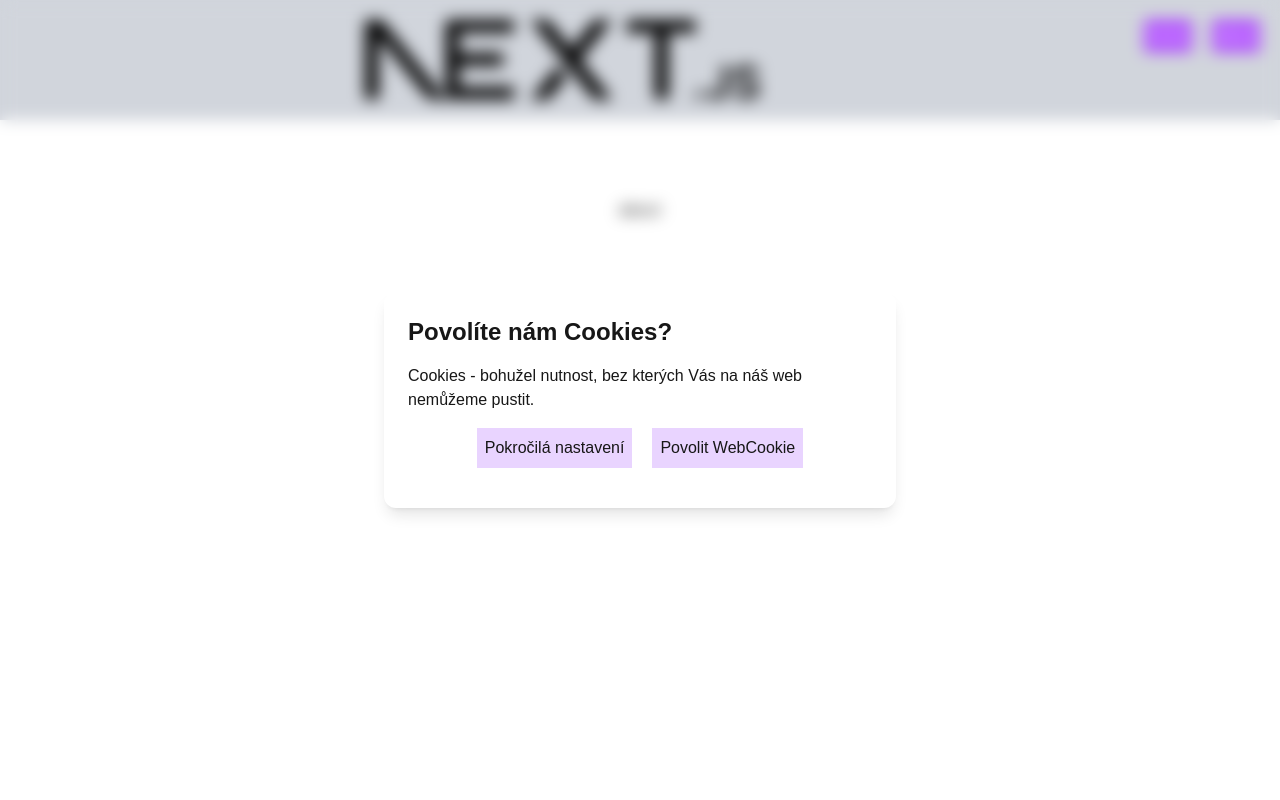
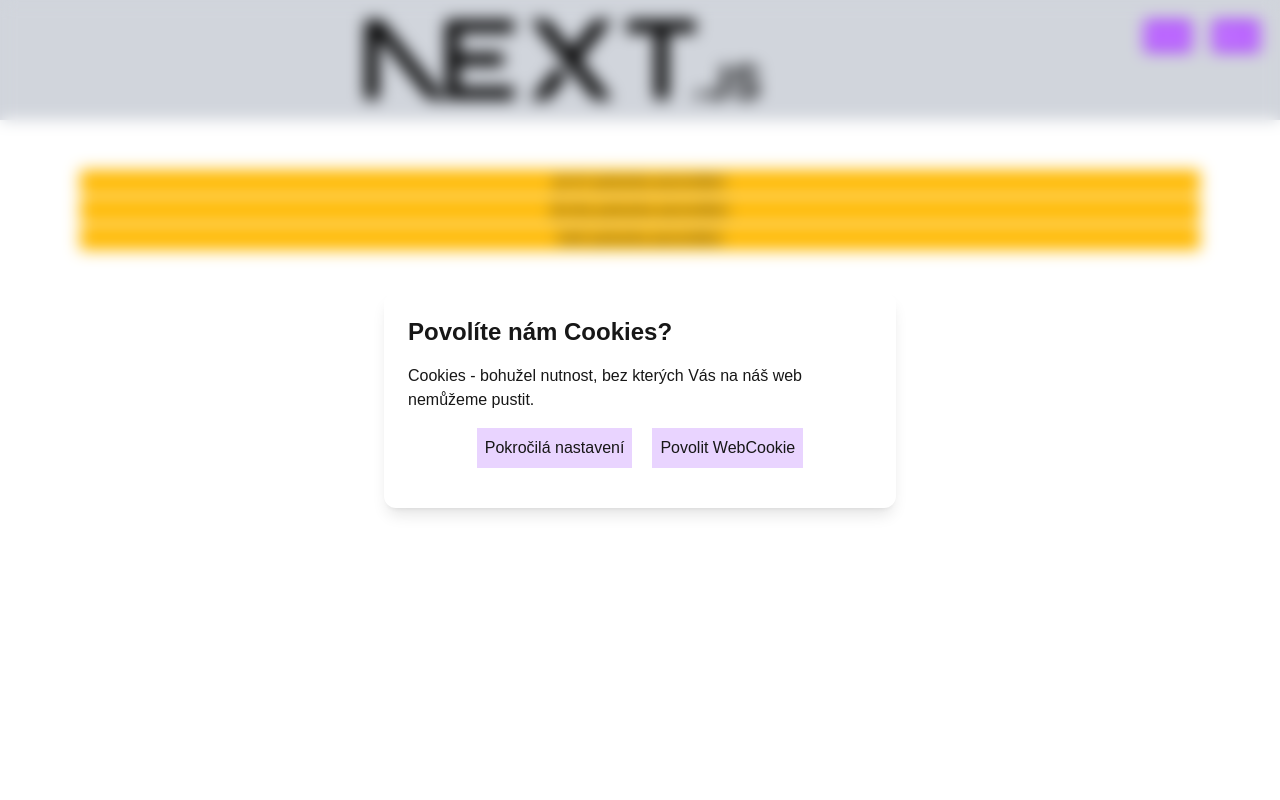
Before and after one commit to MorDym/nextjs_web_template, a Next.js app in the folder nextjs_web_template/: page /about in a window 1280 px wide. Shown: the top 800 px of the page. Built offline with nearby package versions, Linux system fonts and the light colour scheme.

Commit message:
feat: accordion component created

```diff
--- a/nextjs_web_template/src/app/about/page.tsx
+++ b/nextjs_web_template/src/app/about/page.tsx
@@ -1,7 +1,18 @@
 import React from 'react'
+import Accordion from '../components/Accordion'
+import { accordionData } from '../data/data'
 
 export default function about() {
   return (
-    <div className="font-sans grid grid-rows-[20px_1fr_20px] items-center justify-items-center min-h-screen p-8 pb-20 gap-16 sm:p-20">about</div>
+    <div className="font-sans grid grid-rows-[20px_1fr_20px] items-center justify-items-center min-h-screen p-8 pb-20 gap-16 sm:p-20">
+      <div className='flex flex-col gap-1'>
+        {accordionData.map((accord) => {
+          const { id, title, content } = accord;
+          return (
+            <Accordion key={id} title={title} content={content} />
+          );
+        })}
+      </div>
+    </div>
   )
 }
--- /dev/null
+++ b/nextjs_web_template/src/app/components/Accordion.tsx
@@ -0,0 +1,37 @@
+"use client"
+
+import React, { useEffect, useRef, useState } from 'react'
+import { AccordionProps } from '../data/type'
+import Button from './ui/Button'
+
+function Accordion({ title, content }: AccordionProps) {
+
+    const [isOpen, setIsOpen] = useState(false);
+    const [height, setHeight] = useState("0px");
+    const contentRef = useRef<HTMLDivElement>(null);
+
+    useEffect(() => {
+        if (isOpen && contentRef.current) {
+            setHeight(`${contentRef.current.scrollHeight}px`);
+        } else {
+            setHeight("0px");
+        }
+    }, [isOpen]);
+
+
+    return (
+        <div className=''>
+            <Button onClick={() => setIsOpen(prev => !prev)} className='bg-amber-400 w-full'>{title}</Button>
+
+            <div
+                ref={contentRef}
+                style={{ maxHeight: height }}
+                className="transition-all duration-300 ease-in-out overflow-hidden w-full"
+            >
+                <div className="p-3">{content}</div>
+            </div>
+        </div>
+    )
+}
+
+export default Accordion
--- a/nextjs_web_template/src/app/components/ui/Button.tsx
+++ b/nextjs_web_template/src/app/components/ui/Button.tsx
@@ -1,9 +1,9 @@
 // import React from 'react'
 import type { ButtonProps } from '../../data/type'
 
-function Button({children, ...props}: ButtonProps) {
+function Button({children, className, ...props}: ButtonProps) {
   return (
-    <button {...props} className='w-content p-2 bg-purple-200 hover:bg-purple-300'>
+    <button {...props} className={className || 'w-content p-2 bg-purple-200 hover:bg-purple-300'}>
         {children}
     </button>
   )
--- a/nextjs_web_template/src/app/data/data.ts
+++ b/nextjs_web_template/src/app/data/data.ts
@@ -12,3 +12,9 @@
     {id: 1, name: 'web_cookie', value: 'nejaka hodnota', expiration: 60*60*24*7, path: '/', description: 'Bez týhle to prostě nepůjde', nameVis: 'Technická cookie', enable: true, sameSite: 'Strict', required: true},
     {id: 2, name: 'web_cookie2', value: 'nejaka nekoukej', expiration: 60*60*24*7, path: '/', description: 'toto jsou nějaké cookies', nameVis: 'vidi uzivatel', enable: true, sameSite: 'Strict', required: false}
 ];
+
+export const accordionData = [
+    {id: 1, title: 'prvni polozka accordion', content: ' Lorem ipsum dolor sit amet consectetur, adipisicing elit. Earum omnis tempora nemo rem velit doloribus sint deserunt reiciendis voluptatibus placeat, aut consequatur et nostrum amet modi cumque odio adipisci. Magnam.'},
+    {id: 2, title: 'druha polozka accordion', content: ' Lorem ipsum dolor sit amet consectetur, adipisicing elit. Earum omnis tempora nemo rem velit doloribus sint deserunt reiciendis voluptatibus placeat, aut consequatur et nostrum amet modi cumque odio adipisci. Magnam.'},
+    {id: 3, title: 'treti polozka accordion', content: ' Lorem ipsum dolor sit amet consectetur, adipisicing elit. Earum omnis tempora nemo rem velit doloribus sint deserunt reiciendis voluptatibus placeat, aut consequatur et nostrum amet modi cumque odio adipisci. Magnam.'},
+]
--- a/nextjs_web_template/src/app/data/type.ts
+++ b/nextjs_web_template/src/app/data/type.ts
@@ -7,6 +7,7 @@
 
 export type ButtonProps = React.ButtonHTMLAttributes<HTMLButtonElement> & {
     children: string;
+    className?: string;
 }
 
 export type LoaderProps = {
@@ -38,3 +39,8 @@
   title?: string;
   children: React.ReactNode;
 };
+
+export type AccordionProps = {
+  title: string;
+  content: string;
+}
```
